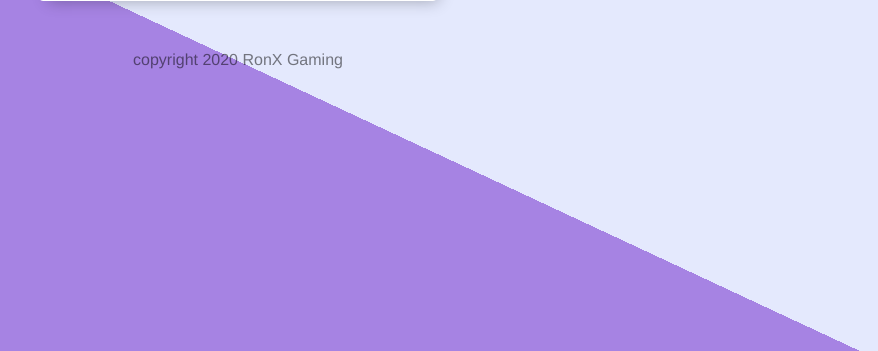
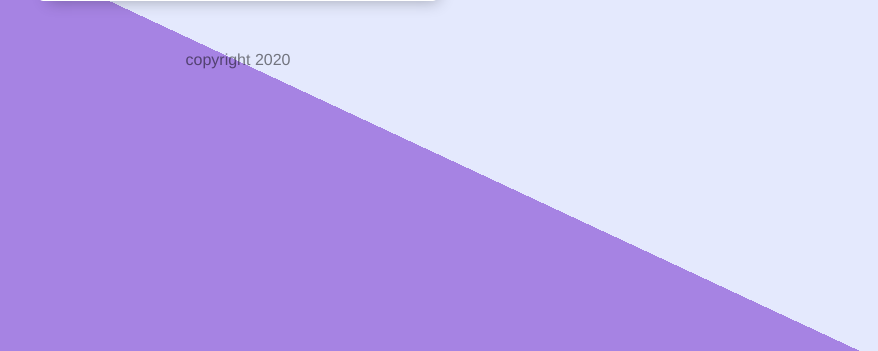
Before and after one commit to nischaynagar/ToDoList-v1, a Node server app: page / in a window 1280 px wide. Shown: the part 439-790 px from the top of the page, without its empty margins (402-1280 px from the left). Run offline with Node 20, Linux system fonts and the light colour scheme; data comes from the database, SQL or seed files in the repository; data that the repository does not hold is empty; some libraries are stand-ins or nearby versions.

Commit message:
Update footer.ejs

```diff
--- a/views/footer.ejs
+++ b/views/footer.ejs
@@ -2,6 +2,6 @@
 
 </body>
 <footer>
-	copyright 2020 RonX Gaming
+	copyright 2020
 </footer>
 </html>
```
